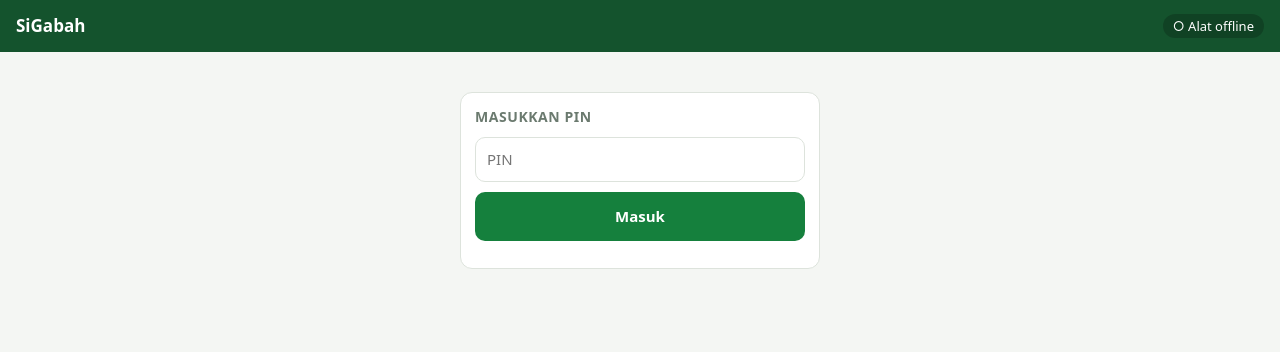
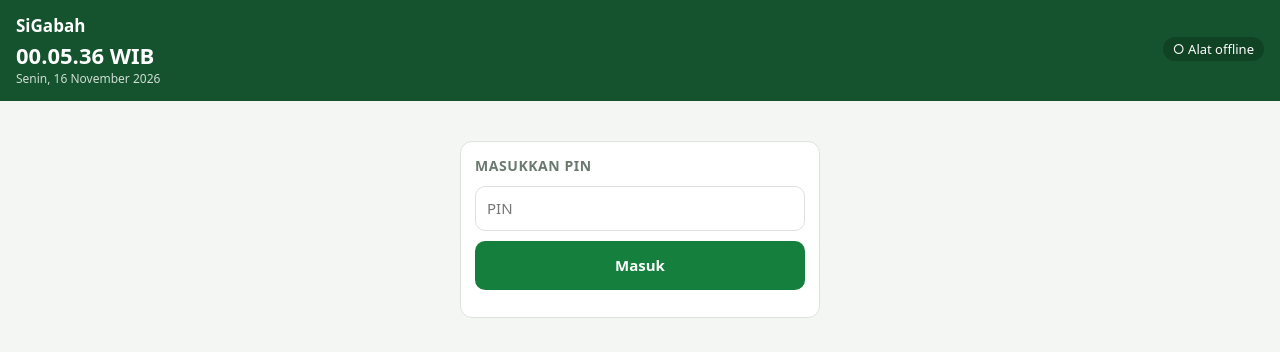
Before and after one commit to sigabah/sigabah.github.io, a plain HTML site: page index.html in a window 1280 px wide. Drawn offline with nearby package versions, Linux system fonts and the light colour scheme.

Commit message:
Tambah jam live WIB dan waktu data terakhir
Co-Authored-By: Claude Opus 5.5 <noreply@anthropic.com>

```diff
--- a/index.html
+++ b/index.html
@@ -15,6 +15,9 @@
   body { margin:0; font:15px/1.4 system-ui,-apple-system,Segoe UI,Roboto,sans-serif; background:var(--bg); color:var(--ink); }
   header { background:var(--accent); color:#fff; padding:14px 16px; display:flex; justify-content:space-between; align-items:center; }
   header h1 { font-size:17px; margin:0; }
+  #clock { font-size:22px; font-weight:650; font-variant-numeric:tabular-nums; margin-top:2px; }
+  #clock small { font-size:12px; font-weight:400; opacity:.8; display:block; }
+  #lastData { font-size:12px; opacity:.85; margin-top:4px; }
   #online { font-size:13px; padding:3px 10px; border-radius:99px; background:#0003; }
   main { max-width:900px; margin:0 auto; padding:16px; display:grid; gap:12px; }
   .card { background:var(--card); border:1px solid var(--line); border-radius:12px; padding:14px; }
@@ -48,7 +51,7 @@
 </style>
 </head>
 <body>
-<header><h1>SiGabah</h1><span id="online">-</span></header>
+<header><div><h1>SiGabah</h1><div id="clock">-</div></div><div style="text-align:right"><span id="online">-</span><div id="lastData"></div></div></header>
 
 <div id="login" class="card">
   <h2>Masukkan PIN</h2>
@@ -208,6 +211,19 @@ function updateOnline() {
 }
 setInterval(updateOnline, 3000);
 
+// Jam live (WIB) + waktu data terakhir dari alat
+function tick() {
+  const now = new Date();
+  $("clock").innerHTML = now.toLocaleTimeString("id-ID", { hour: "2-digit", minute: "2-digit", second: "2-digit", timeZone: "Asia/Jakarta" }) +
+    " WIB<small>" + now.toLocaleDateString("id-ID", { weekday: "long", day: "numeric", month: "long", year: "numeric", timeZone: "Asia/Jakarta" }) + "</small>";
+  if (status.ts) {
+    const age = Math.max(0, Math.round((now - new Date(status.ts)) / 1000));
+    const t = new Date(status.ts).toLocaleTimeString("id-ID", { hour: "2-digit", minute: "2-digit", second: "2-digit", timeZone: "Asia/Jakarta" });
+    $("lastData").textContent = "Data terakhir " + t + (age < 120 ? " (" + age + " dtk lalu)" : "");
+  }
+}
+tick(); setInterval(tick, 1000);
+
 function render() {
   const locked = control.safety !== "UNLOCK";
   const auto = control.mode === "AUTO";
```
